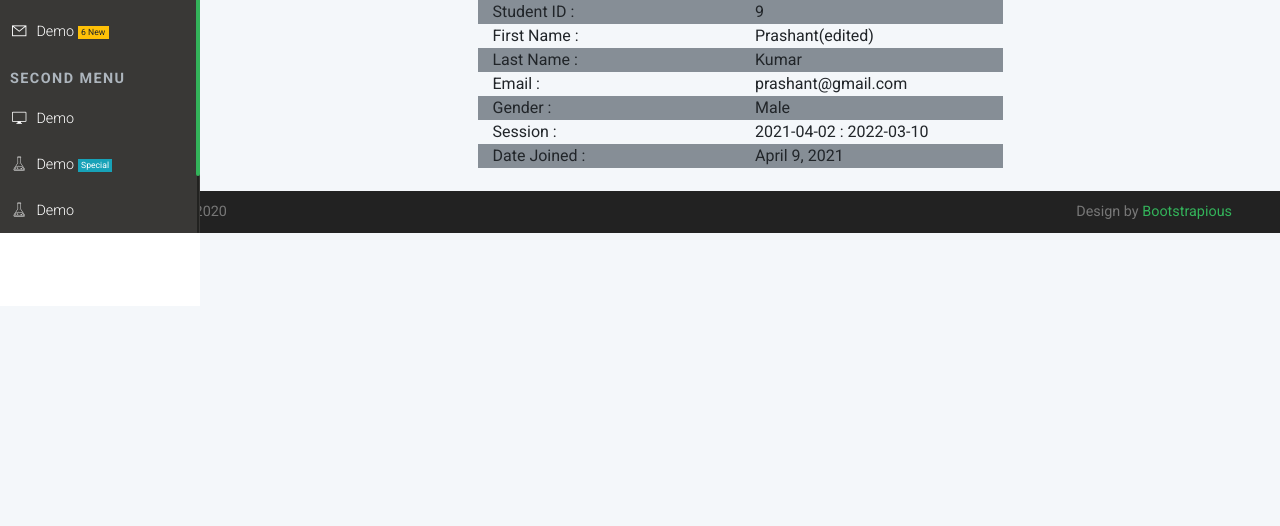
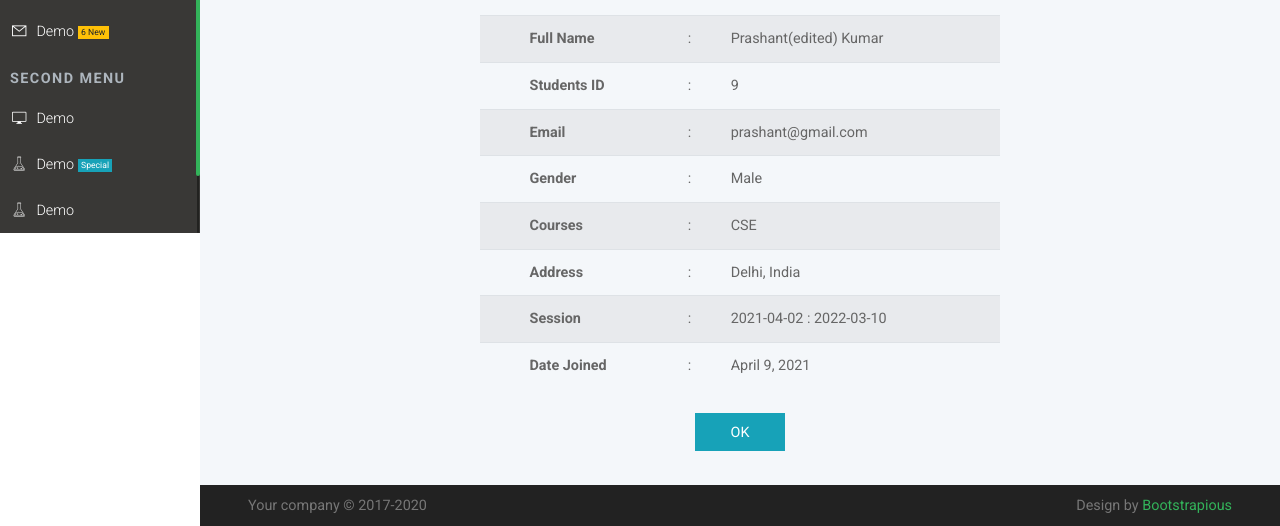
Before and after one commit to dev-preetamraj/sms, a Django app: page /see_detail/9 in a window 1280 px wide. Shown: the part 567-1093 px from the top of the page. Before the commit the page ends 800 px from the top, so only its background shows below. Run offline with Django 3.2, Linux system fonts and the light colour scheme; data comes from the database, SQL or seed files in the repository; both versions use the stored data as it was after the commit; some libraries are stand-ins or nearby versions.

Commit message:
Lesser no. of row and improved ui of table and view

```diff
--- a/templates/main/see_detail.html
+++ b/templates/main/see_detail.html
@@ -5,87 +5,88 @@
 <script src ="https://code.jquery.com/jquery-3.3.1.min.js"></script>
 <script src ="https://stackpath.bootstrapcdn.com/bootstrap/4.3.1/js/bootstrap.min.js"></script>
 <style>
-    .center {
-  display: block;
-  margin-left: auto;
-  margin-right: auto;
-  width: 16%;
-  height: 16%;
+
+.container{
+  max-width:550px;
+
 }
 </style>
-  <div class="container">
-
-    <div class="container">
 <br>
 
-<center><h2>Students Details</h2></center>
-<br>
-  <img src="{{ student.profile_pic.url}}" width ="110" height="110" class="center">
+<div class="container">
+  <div>
+    <center><h2>Student Details</h2></center>
+    <center>
+      <hr>
+       <img src="{{ student.profile_pic.url}}"
+       class="border border-dark  border-5"style= "border-radius:50%;"
+        width="145" height="145">
+    </center>
+    <p></p>
+  </div>
+  <table class="table table-striped">
 
-<br>
-  <div class="row">
-    <div class="col"></div>
-    <div class="col bg-secondary">Student ID  :</div>
-    <div class="col bg-secondary">{{ student.pk }} </div>
-    <div class="col"></div>
-  </div>
+    <tbody>
 
-  <div class="row">
-    <div class="col"></div>
-    <div class="col">First Name :</div>
-    <div class="col">{{ student.user.first_name }}</div>
-    <div class="col"></div>
-  </div>
+      <tr>
+        <th scope="row"></th>
+        <td><b>Full Name</b></td>
+        <td>:</td>
+        <td>{{ student.user.first_name }} {{ student.user.last_name }}</td>
+      </tr>
+      <tr>
+        <th scope="row"></th>
+        <td><b>Students ID</b></td>
+        <td>:</td>
+        <td>{{ student.pk }} </td>
+      </tr>
+      <tr>
+        <th scope="row"></th>
+        <td><b>Email</b</td>
+        <td>:</td>
+        <td>{{ student.user.email }}</td>
 
-  <div class="row">
-    <div class="col"></div>
-    <div class="col bg-secondary">Last Name  :</div>
-    <div class="col bg-secondary">{{ student.user.last_name }}</div>
-    <div class="col"></div>
-  </div>
+      </tr>
 
-  <div class="row">
-    <div class="col"></div>
-    <div class="col bg">Email  :</div>
-    <div class="col bg">{{ student.user.email }}</div>
-    <div class="col"></div>
-  </div>
+      <tr>
+        <th scope="row"></th>
+        <td><b>Gender</b></td>
+        <td>:</td>
+        <td>{{ student.gender }}</td>
+      </tr>
+      <tr>
+        <th scope="row"></th>
+        <td><b>Courses</b></td>
+        <td>:</td>
+        <td>{{ student.courses_taken }}</td>
+      </tr>
+      <tr>
+        <th scope="row"></th>
+        <td><b>Address</b></td>
+        <td>:</td>
+        <td>{{ student.address }}</td>
+      </tr>
+
+      <tr>
+        <th scope="row"></th>
+        <td><b>Session</b></td>
+        <td>:</td>
+        <td>{{ student.session_under }}</td>
+      </tr>
+      <tr>
+        <th scope="row"></th>
+        <td><b>Date Joined</b></td>
+        <td>:</td>
+        <td>{{ student.date_joined }}</td>
+      </tr>
+    </tbody>
+  </table>
+  <center><a href="/manage_student" class="btn btn-info "
+    style="margin:25px; padding-left: 35px;padding-right: 35px;">OK</a>
+    </center>
+</div>
 
 
 
-  <div class="row">
-    <div class="col"></div>
-    <div class="col bg-secondary">Gender :</div>
-    <div class="col bg-secondary">{{ student.gender }}</div>
-    <div class="col"></div>
-  </div>
-
-  <div class="row">
-    <div class="col"></div>
-    <div class="col">Session  :</div>
-    <div class="col">{{ student.session_under }}</div>
-    <div class="col"></div>
-  </div>
-
-  <div class="row">
-    <div class="col"></div>
-    <div class="col bg-secondary">Date Joined  :</div>
-    <div class="col bg-secondary">{{ student.date_joined }}</div>
-    <div class="col"></div>
-  </div>
-
-
-
-        <center><a href="/manage_student" class="btn btn-info "
-        style="margin:25px; padding-left: 35px;padding-right: 35px;">OK</a>
-        </center>
-
-    </div>
-  </div>
-
-    </div>
-
-
- </div>
 
 {% endblock %}
```
Also changed, not shown: templates/main/manage_student.html (+30 -26 lines), db.sqlite3, static/img/ravi_ba8phBI.png (added), static/img/ravi_vyDVleO.png (added).
